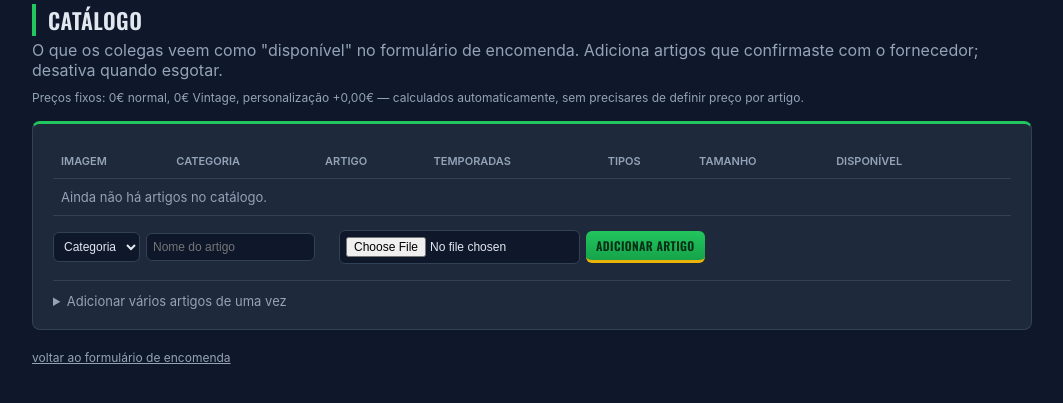
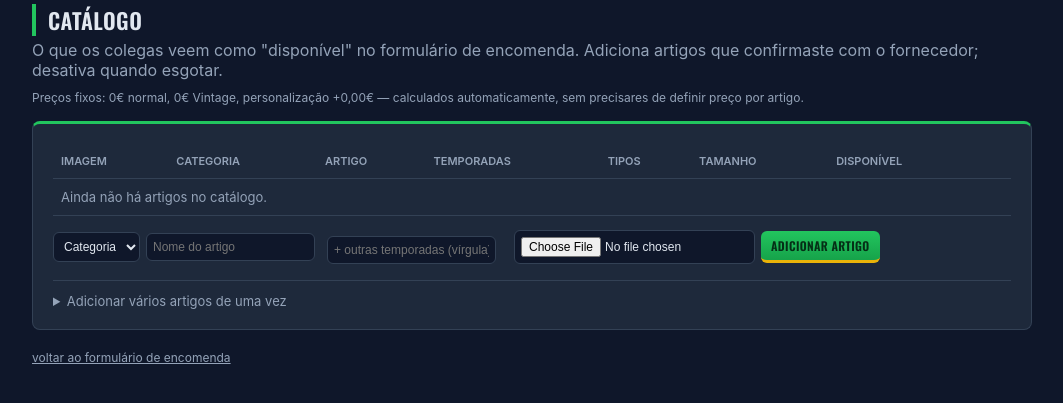
Before and after one commit to ozerebelo/plr-jerseys, a Flask app: template templates/admin_catalog.html in a window 1280 px wide. Shown: the part 152-555 px from the top of the page, without its empty margins (108-1171 px from the left). Run offline with Flask 3, Linux system fonts and the light colour scheme; the template is opened without the code that fills it, so the values that code supplies are empty; some libraries are stand-ins or nearby versions.

Commit message:
Add custom-season field per catalog item
Lets you type free-text season labels (comma-separated) for a
specific team, merged with the standard checkbox-selected seasons on
save. Pre-fills with any previously-added custom seasons so they stay
visible and editable rather than disappearing from the checkbox UI.

```diff
--- a/app.py
+++ b/app.py
@@ -229,6 +229,15 @@ def parse_amount(text):
 def milestone_date(form, flag_name, existing_value, today):
     checked = form.get(flag_name) == "on"
     return (existing_value or today) if checked else None
+
+
+def merge_custom_values(selected, custom_text):
+    merged = list(selected)
+    for v in (custom_text or "").split(","):
+        v = v.strip()
+        if v and v not in merged:
+            merged.append(v)
+    return merged
 
 
 def save_uploaded_image(file_storage):
@@ -786,6 +795,7 @@ def add_catalog_item():
     name = request.form.get("name", "").strip()
     category = request.form.get("category", "").strip()
     seasons = [s for s in request.form.getlist("seasons") if s in SEASONS]
+    seasons = merge_custom_values(seasons, request.form.get("custom_seasons"))
     kit_types = [k for k in request.form.getlist("kit_types") if k in KIT_TYPES]
     sizes = [s for s in request.form.getlist("sizes") if s in SIZES]
     image_url = save_uploaded_image(request.files.get("image"))
@@ -817,6 +827,7 @@ def update_catalog_item(item_id):
     name = request.form.get("name", "").strip()
     category = request.form.get("category", "").strip()
     seasons = [s for s in request.form.getlist("seasons") if s in SEASONS]
+    seasons = merge_custom_values(seasons, request.form.get("custom_seasons"))
     kit_types = [k for k in request.form.getlist("kit_types") if k in KIT_TYPES]
     sizes = [s for s in request.form.getlist("sizes") if s in SIZES]
     available = 1 if request.form.get("available") == "on" else 0
--- a/public/style.css
+++ b/public/style.css
@@ -313,6 +313,14 @@ th {
   display: flex;
   flex-wrap: wrap;
   gap: 8px;
+}
+
+.custom-seasons-input {
+  width: 100%;
+  min-width: 140px;
+  margin-top: 6px;
+  padding: 4px 6px;
+  font-size: 11px;
 }
 
 .size-check {
--- a/templates/admin_catalog.html
+++ b/templates/admin_catalog.html
@@ -68,6 +68,7 @@
                 <label class="size-check"><input type="checkbox" name="seasons" form="catalog-form-{{ item.id }}" value="{{ s }}" {% if s in item_seasons %}checked{% endif %}>{{ s }}</label>
                 {% endfor %}
               </div>
+              <input type="text" name="custom_seasons" form="catalog-form-{{ item.id }}" class="custom-seasons-input" placeholder="+ outras temporadas (vírgula)" value="{{ item_seasons | reject('in', seasons) | reject('equalto', '') | join(', ') }}">
             </td>
             <td>
               <div class="size-checks">
@@ -144,6 +145,7 @@
             <label class="size-check"><input type="checkbox" name="seasons" value="{{ s }}">{{ s }}</label>
             {% endfor %}
           </div>
+          <input type="text" name="custom_seasons" class="custom-seasons-input" placeholder="+ outras temporadas (vírgula)">
           <div class="size-checks">
             {% for k in kit_types %}
             <label class="size-check"><input type="checkbox" name="kit_types" value="{{ k }}">{{ k }}</label>
```
